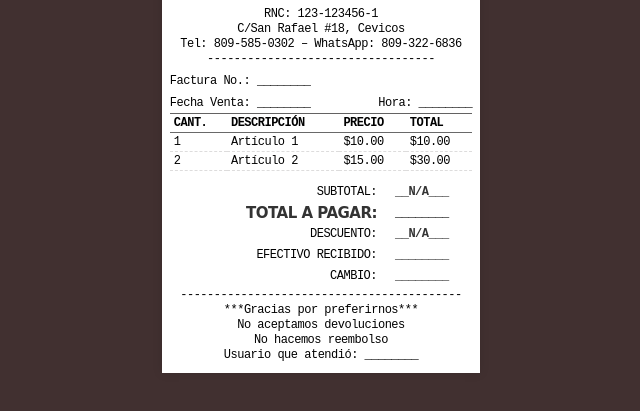
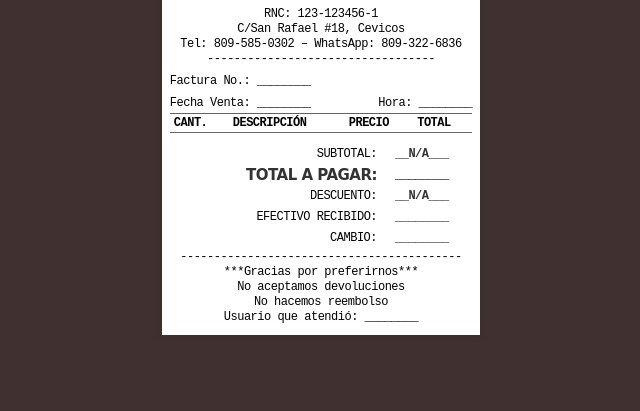
Before and after one commit to dawin1987/ventas, a plain HTML site: page index.html in a window 1280 px wide. Shown: the part 255-666 px from the top of the page, without its empty margins (319-959 px from the left). Drawn offline with Linux system fonts and the light colour scheme.

Commit message:
index.html

```diff
--- a/index.html
+++ b/index.html
@@ -39,21 +39,7 @@
             <tbody id="items">
                 <!-- Aquí se agregarán los artículos -->
 
- <tr>
-    <td>1</td>
-    <td>Artículo 1</td>
-    <td>$10.00</td>
-    <td>$10.00</td>
-</tr>
-<tr>
-    <td>2</td>
-    <td>Artículo 2</td>
-    <td>$15.00</td>
-    <td>$30.00</td>
-</tr>
-<!-- Puedes seguir añadiendo más filas -->
-
-            </tbody>
+             </tbody>
         </table>
 
         <table class="totals-table">
```
